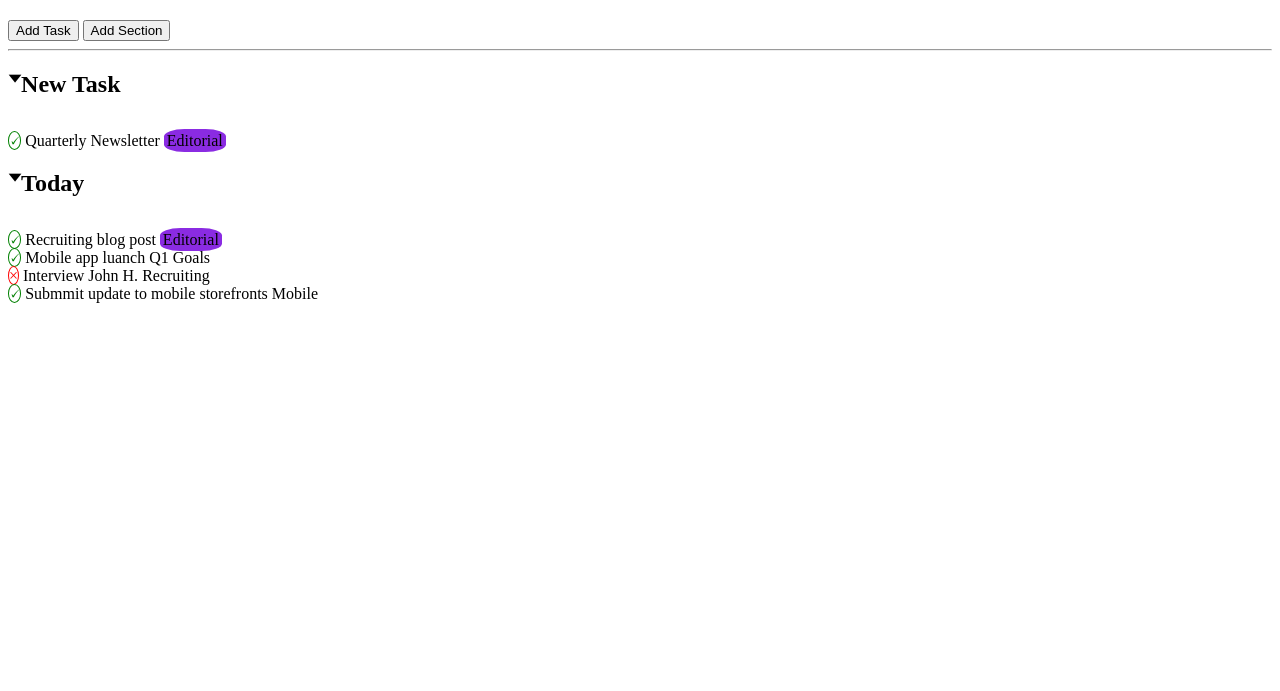
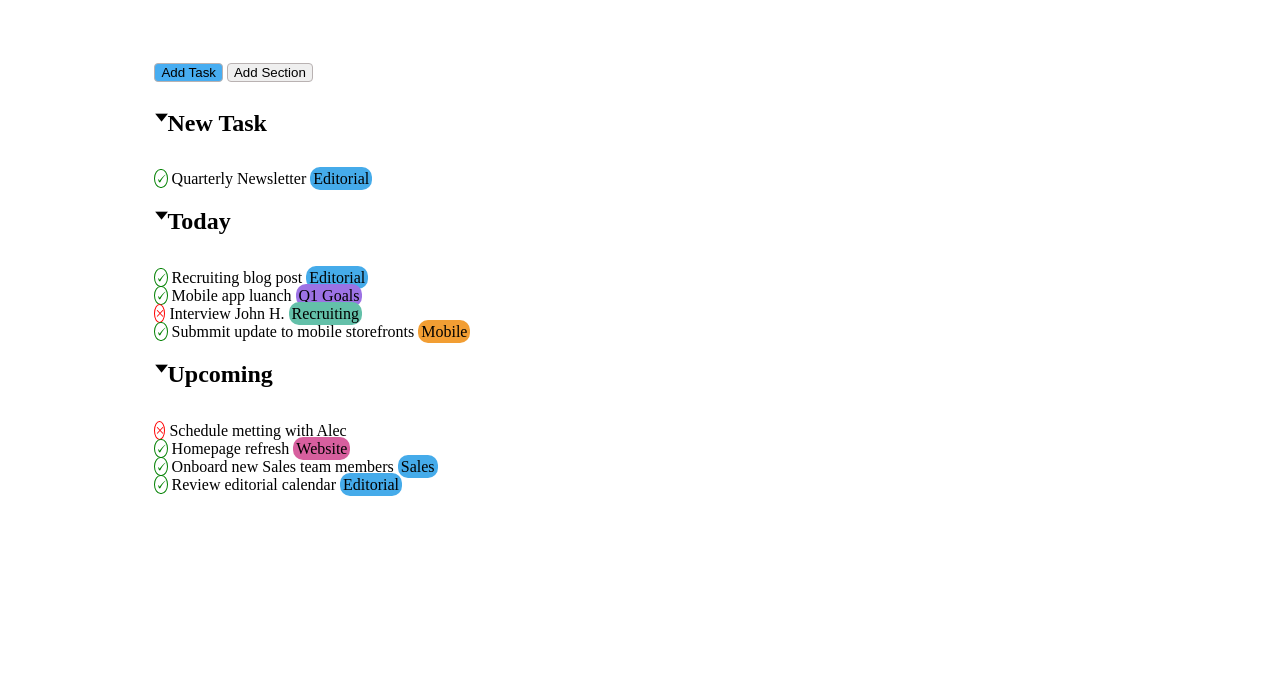
Before and after one commit to RiccardoMacchi/html-css-toboolist, a plain HTML site: page index.html in a window 1280 px wide. Shown: the part 109-800 px from the top of the page. Drawn offline with Linux system fonts and the light colour scheme.

Commit message:
creazione css main

```diff
--- a/css/style.css
+++ b/css/style.css
@@ -2,15 +2,25 @@
 
 * {
     box-sizing: border-box;
+    border: none;
 }
 
+/* regole container */
+#container {
+    background-color: white;
+    margin: 10px 10%;
+    padding: 20px;
+    border-radius: 10px;
+}
 
 /* regole header */
 
 header {
     padding: 10px;
 }
-
+h1 {
+    font-size: 40px;
+}
 h1:before {
     content: url(../img/Logo.png);
     display: inline-block;
@@ -24,6 +34,21 @@ h2:before {
     vertical-align: top;
 }
 
+/* regole bottoni */
+
+#task {
+    background-color: #47adf1;
+    border: solid 1px rgb(185, 178, 178);
+    border-radius: 4px;
+}
+
+#section {
+    background-color: none;
+    border: solid 1px rgb(185, 178, 178);
+    border-radius: 4px;
+}
+
+/* regole azioni fatte e da fare */
 .fatto {
     display: inline;
 }
@@ -48,9 +73,47 @@ h2:before {
     border-radius: 50%;
 }
 
+
+/* definizione vari tags */
+
 .editorial {
     border: 1px;
-    background-color: blueviolet;
+    background-color: #45abea;
     padding: 3px;
-    border-radius: 33%;
+    border-radius: 10px;
 }
+
+.q1goals {
+    border: 1px;
+    background-color: #9c72e4;
+    padding: 3px;
+    border-radius: 10px;
+}
+
+.recruiting {
+    border: 1px;
+    background-color: #63c0a9;
+    padding: 3px;
+    border-radius: 10px;
+}
+
+.mobile {
+    border: 1px;
+    background-color: #f29e33;
+    padding: 3px;
+    border-radius: 10px;
+}
+
+.website {
+    border: 1px;
+    background-color: #d75f9e;
+    padding: 3px;
+    border-radius: 10px;
+}
+
+.sales {
+    border: 1px;
+    background-color: #45abea;
+    padding: 3px;
+    border-radius: 10px;
+}
--- a/index.html
+++ b/index.html
@@ -12,10 +12,12 @@
         <h1>Toboolist</h1>
     </header>
     <main>
+        <!-- div contenitore -->
+        <div id="container">
             <!-- sezione bottoni -->
             <section>
-            <button>Add Task</button>
-            <button>Add Section</button>
+                <button id="task">Add Task</button>
+                <button id="section">Add Section</button>
                 <hr>
             </section>
             <!-- Sezione Elenco -->
@@ -30,6 +32,14 @@
                 <div class="nofatto"> Interview John H.</div> <span class="recruiting">Recruiting</span> <br>
                 <div class="fatto"> Submmit update to mobile storefronts</div> <span class="mobile">Mobile</span>
             </section>
+            <section>
+                <h2>Upcoming</h2>
+                <div class="nofatto"> Schedule metting with Alec</div> <br>
+                <div class="fatto"> Homepage refresh</div> <span class="website">Website</span> <br>
+                <div class="fatto"> Onboard new Sales team members</div> <span class="sales">Sales</span> <br>
+                <div class="fatto"> Review editorial calendar</div> <span class="editorial">Editorial</span>
+            </section>
+        </div>
     </main>
 </body>
 </html>
```
Lines whose indentation alone changed are shown as unchanged.
